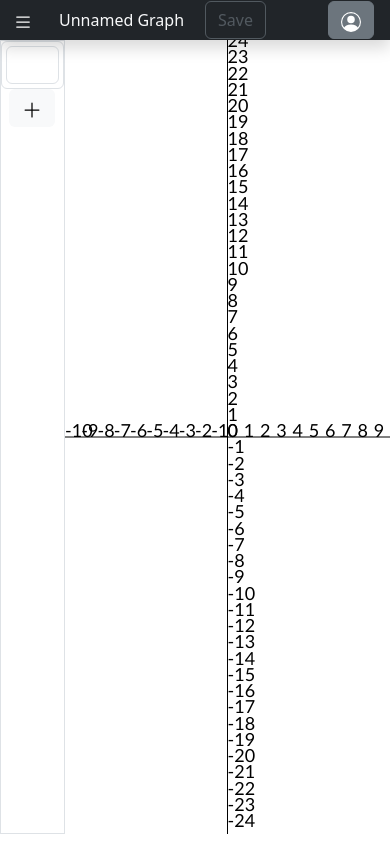
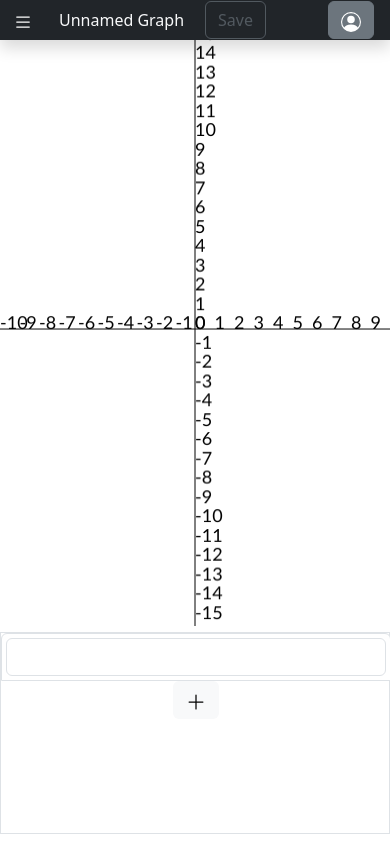
Before and after one commit to MattyMuir/ImplicitEngineWeb, a plain HTML site: page client/index.html in a window 390 px wide. Drawn offline with nearby package versions, Linux system fonts and the light colour scheme.

Commit message:
Responsive UI

```diff
--- a/client/index.html
+++ b/client/index.html
@@ -111,29 +111,30 @@
 		</div>
 	</div>
 
-	<!-- Grid Layout -->
-	<div class="container-fluid">
-		<div class="row bodyHeight">
+	<!-- Main Container -->
+	<div id="mainContainer" class="d-flex bodyHeight">
 		<!-- Equation List -->
-			<div class="col-2 p-0 border bodyHeight text-center">
+		<div class="p-0 border text-center">
 			<ul class="list-group" id="eqnList">
 				<li class="list-group-item p-1">
 					<input type="text" class="form-control">
 				</li>
-				</ul>
-
+				<li>
 					<!-- Plus Button -->
-				<button class="btn bg-light" id="plusBtn">
+					<button id="plusBtn" class="btn bg-light">
 						<svg class="icon">
 							<use xlink:href="#plus" />
 						</svg>
 					</button>
+				</li>
+			</ul>
+
+
 		</div>
 
 		<!-- Canvas -->
-			<div class="col-10 p-0 bodyHeight" id="canvasDiv">
+		<div class="p-0" id="canvasDiv">
 			<canvas class="p-0" id="mainCanvas"></canvas>
-			</div>
 		</div>
 	</div>
 
--- a/client/index.js
+++ b/client/index.js
@@ -52,7 +52,7 @@ function AddEquation(str)
     newInput.children[0].addEventListener("input", OnTextChanged)
 
     // Add new item to eqnList
-    eqnList.appendChild(newInput)
+    eqnList.insertBefore(newInput, eqnList.children[eqnList.children.length - 1]);
 }
 
 function PlusButtonPressed(event)
@@ -267,6 +267,7 @@ function OnDraw()
     for (let child of eqnList.children)
     {
         let textInput = child.children[0]
+        if (textInput.id == "plusBtn") continue
         try
         {
             RenderEquation(ctx, textInput.value, bounds)
@@ -286,6 +287,7 @@ function AddTextListeners()
     for (let child of eqnList.children)
     {
         let textInput = child.children[0]
+        if (textInput.id == "plusBtn") continue
         textInput.addEventListener("input", OnTextChanged)
     }
 }
--- a/client/styles.css
+++ b/client/styles.css
@@ -25,8 +25,40 @@
 	height: calc(100vh - 50px);
 }
 
-#mainCanvas
+
+
+
+
+@media (width >= 567px)
 {
-	width: calc(100vw * 10/12);
-	height: calc(100vh - 50px);
+	#eqnList
+	{
+		width: 200px;
+	}
+
+	#mainCanvas
+	{
+		width: calc(100vw - 210px);
+		height: calc(100vh - 50px);
+	}
 }
+
+@media (width < 576px)
+{
+	#mainContainer
+	{
+		flex-direction: column-reverse;
+	}
+
+	#eqnList
+	{
+		width: 100vw;
+		height: 200px;
+	}
+
+	#mainCanvas
+	{
+		width: 100vw;
+		height: calc(100vh - 250px);
+	}
+}
```
Lines whose indentation alone changed are shown as unchanged.
